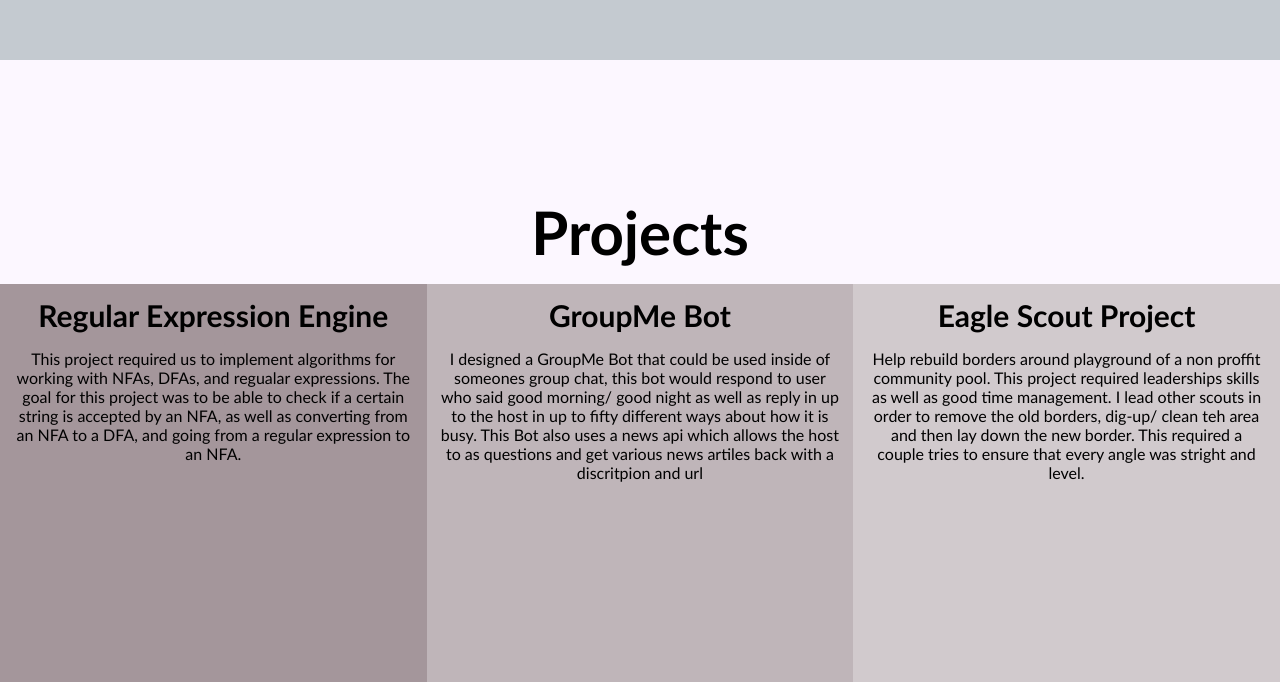
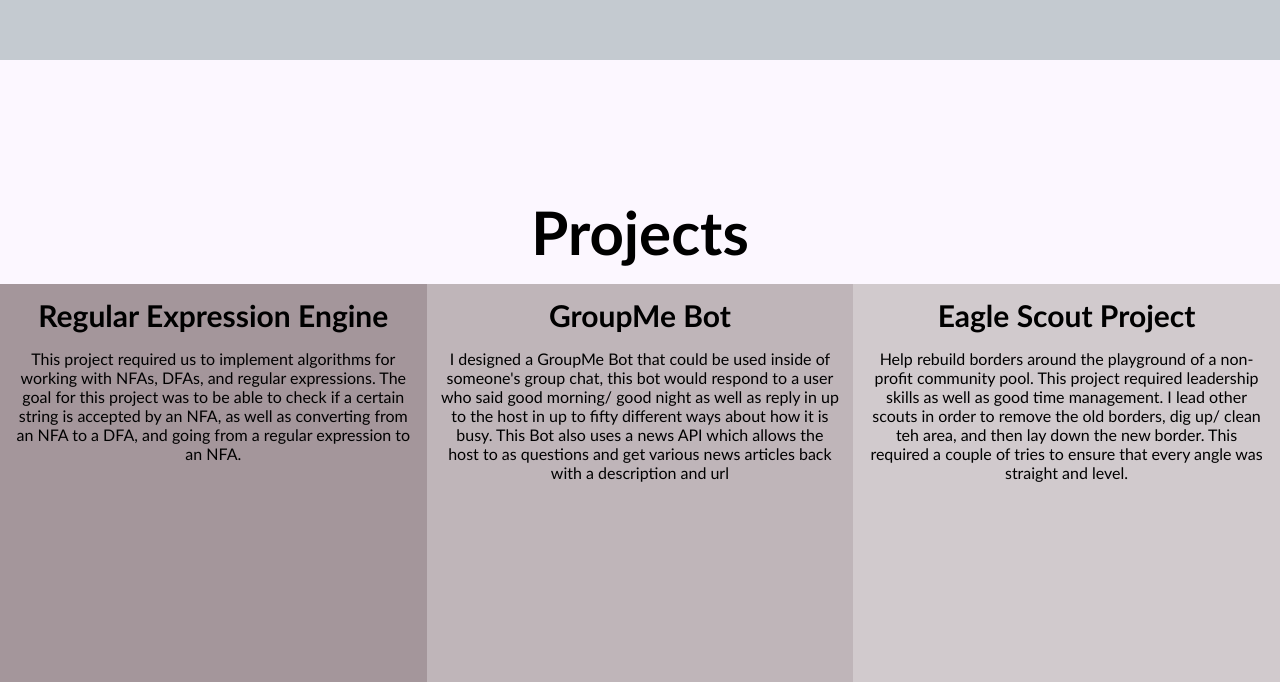
Before and after one commit to bholda1/bholda1.github.io, a website: page index.html in a window 1280 px wide. Shown: the part 1716-2398 px from the top of the page. Drawn offline with Linux system fonts and the light colour scheme.

Commit message:
Update index.html

```diff
--- a/index.html
+++ b/index.html
@@ -43,7 +43,7 @@
         <div class="same-line-panel reveal">
 <!-- <img id="logo" src=logo.png> -->
             <div class="panel">
-                <p>I am currently a senior at the univesity of maryland majoring in computer science and a minor in astronomy, I love getting outdoors and spending time with my friends and family. Hobbies of mine include snowboarding,
+                <p>I am currently a senior at the University of Maryland majoring in computer science and a minor in astronomy, I love getting outdoors and spending time with my friends and family. Hobbies of mine include snowboarding,
                     hiking, playing video games, and watching anime. Check out my Clash of Clans clan down below.
                 </p>
             </div>
@@ -56,22 +56,22 @@
             <div class="row">
                 <div class="column reveal" style="background-color:#A4969B;">
                     <h2>Regular Expression Engine</h2>
-                    <p>This project required us to implement algorithms for working with NFAs, DFAs, and regualar expressions.
+                    <p>This project required us to implement algorithms for working with NFAs, DFAs, and regular expressions.
                         The goal for this project was to be able to check if a certain string is accepted by an NFA, as well
                         as converting from an NFA to a DFA, and going from a regular expression to an NFA.
                     </p>
                 </div>
                 <div class="column reveal" style="background-color:#BFB5B9;">
                     <h2>GroupMe Bot</h2>
-                    <p>I designed a GroupMe Bot that could be used inside of someones group chat, this bot would respond to user who said
+                    <p>I designed a GroupMe Bot that could be used inside of someone's group chat, this bot would respond to a user who said
                         good morning/ good night as well as reply in up to the host in up to fifty different ways about how it is busy. This
-                    Bot also uses a news api which allows the host to as questions and get various news artiles back with a discritpion and url</p>
+                    Bot also uses a news API which allows the host to as questions and get various news articles back with a description and url</p>
                 </div>
                 <div class="column reveal" style="background-color:#D1CACD;">
                     <h2>Eagle Scout Project</h2>
-                    <p>Help rebuild borders around playground of a non proffit community pool. This project required leaderships skills as well as
-                        good time management. I lead other scouts in order to remove the old borders, dig-up/ clean teh area and then lay down the new
-                        border. This required a couple tries to ensure that every angle was stright and level.
+                    <p>Help rebuild borders around the playground of a non-profit community pool. This project required leadership skills as well as
+                        good time management. I lead other scouts in order to remove the old borders, dig up/ clean teh area, and then lay down the new
+                        border. This required a couple of tries to ensure that every angle was straight and level.
                     </p>
                 </div>
             </div>
```
